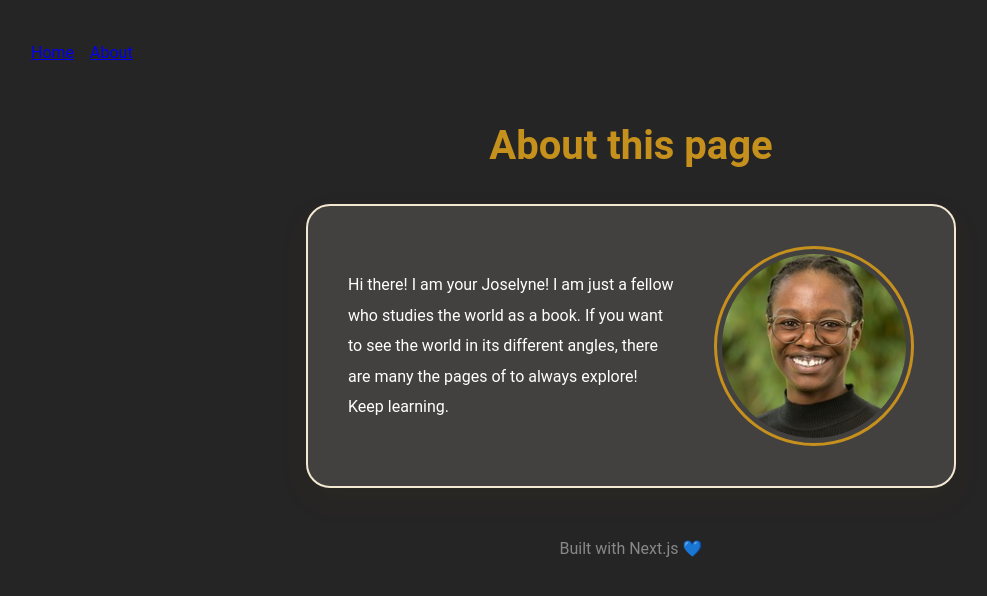
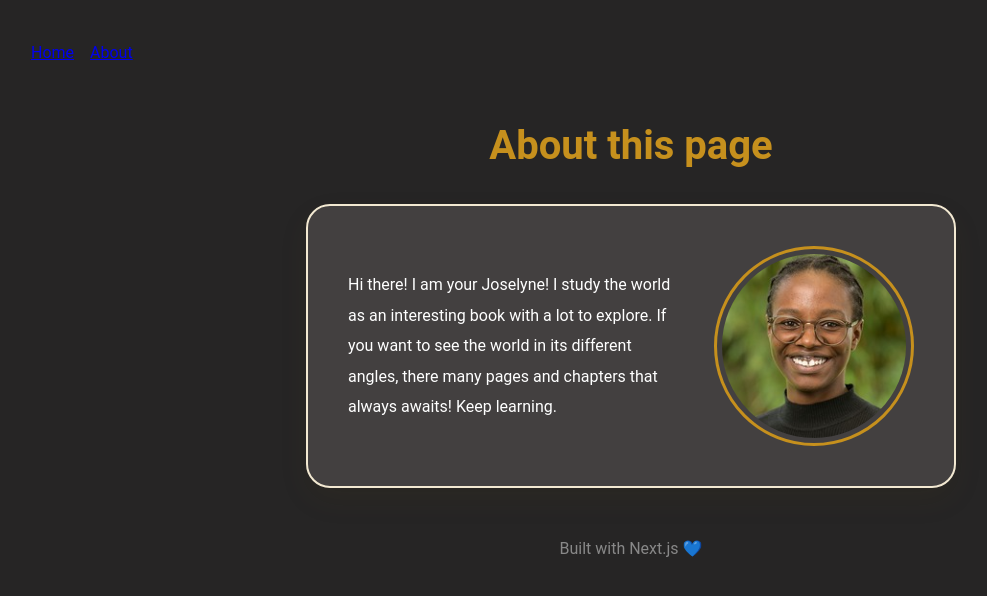
Before and after one commit to joselynedusabemungu/my-fan-page, a Next.js app: page /about in a window 1280 px wide. Shown: the top 596 px of the page, without its empty margins (9-996 px from the left). Built offline with nearby package versions, Linux system fonts and the light colour scheme.

Commit message:
My finished fan page

```diff
--- a/app/about/page.js
+++ b/app/about/page.js
@@ -21,7 +21,7 @@ export default function About() {
         margin: "0 auto",
       }}>
         <div>
-          <p style={{ textAlign: "left", color: "#ffffff", fontSize: "1rem", lineHeight: "1.9" }}>Hi there! I am your Joselyne! I am just a fellow who studies the world as a book. If you want to see the world in its different angles, there are many the pages of to always explore! Keep learning.</p></div>
+          <p style={{ textAlign: "left", color: "#ffffff", fontSize: "1rem", lineHeight: "1.9" }}>Hi there! I am your Joselyne! I study the world as an interesting book with a lot to explore. If you want to see the world in its different angles, there many pages and chapters that always awaits! Keep learning.</p></div>
           <Image
       src="/Profile.png"
       alt="About me"
```
